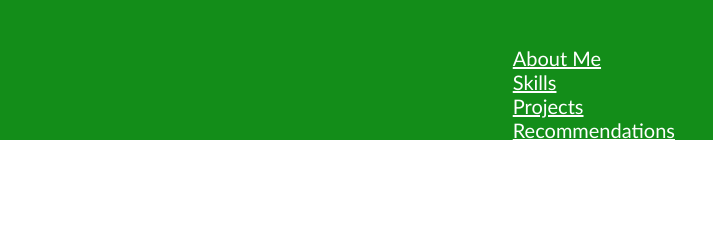
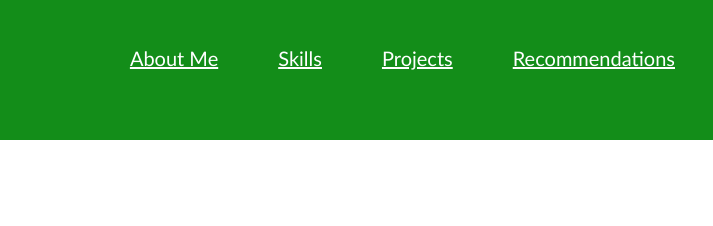
Before and after one commit to RubiCubed/Ruby-Howes-Portfolio, a plain HTML site: page index.html in a window 1280 px wide. Shown: the top 226 px of the page, 567-1280 px from the left. Drawn offline with Linux system fonts and the light colour scheme.

Commit message:
Update index.html

```diff
--- a/index.html
+++ b/index.html
@@ -23,7 +23,7 @@
         </div>
         </div>
         <nav>
-          <ul class="topdiv">
+          <ul class="topdiv container">
             <li><a class="topmenu" href="#about-me">About Me</a></li>
             <li><a class="topmenu" href="#skills">Skills</a></li>
             <li><a class="topmenu" href="#projects">Projects</a></li>
```
